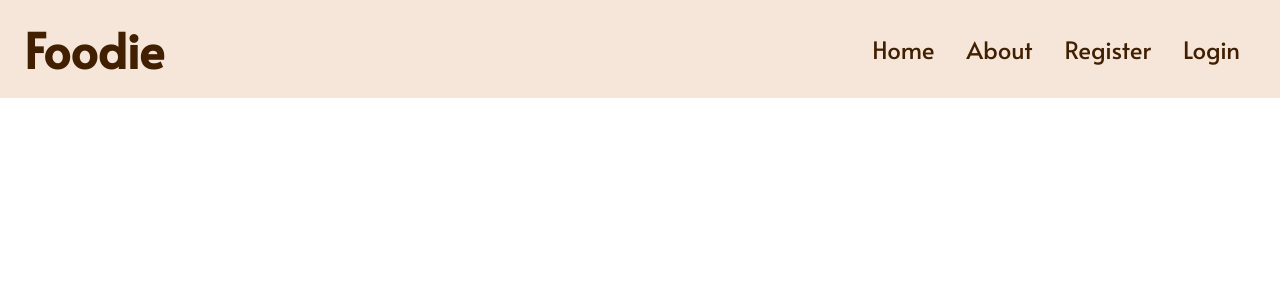
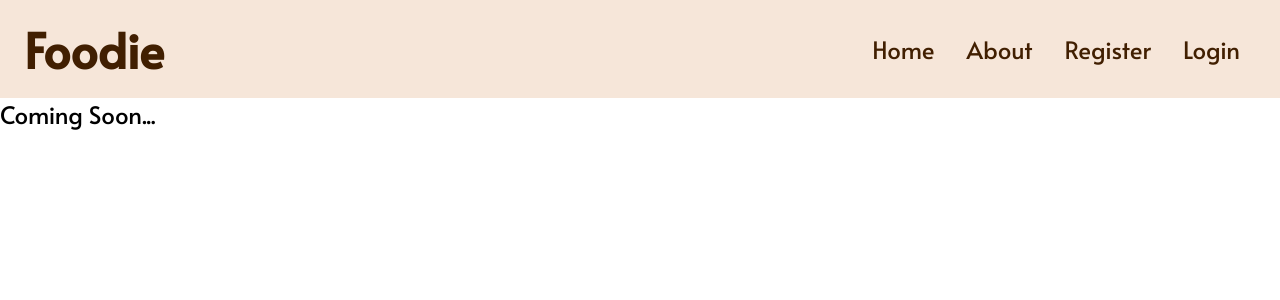
Before and after one commit to eflatuna/Recipe_App, a React (Create React App) app: page /register in a window 1280 px wide. Shown: the top 300 px of the page. Built offline with nearby package versions, Linux system fonts and the light colour scheme.

Commit message:
register

```diff
--- /dev/null
+++ b/src/pages/register/Register.jsx
@@ -0,0 +1,7 @@
+import React from "react";
+
+const Register = () => {
+	return <div>Coming Soon...</div>;
+};
+
+export default Register;
--- a/src/router/AppRouter.jsx
+++ b/src/router/AppRouter.jsx
@@ -6,6 +6,7 @@ import Home from "../pages/home/Home";
 import Login from "../pages/login/Login";
 import About from "../pages/about/About";
 import Details from "../pages/details/Details";
+import Register from "../pages/register/Register";
 import PrivateRouter from "./PrivateRouter";
 import NotFound from "../pages/errorPage/NotFound";
 
@@ -18,11 +19,13 @@ const AppRouter = () => {
 				<Routes>
 					<Route path="/" element={<Home />} />
 					<Route path="/login" element={<Login />} />
+					<Route path="/register" element={<Register />} />
 					<Route path="/about" element={<PrivateRouter />}>
 						<Route path="" element={<About />} />
 					</Route>
 					<Route path="/details" element={<PrivateRouter />}>
 						<Route path="" element={<Details />} />
+
 						<Route path="*" element={<NotFound />} />
 					</Route>
 				</Routes>
```
Also changed, not shown: src/pages/register/registerS.js (added).
